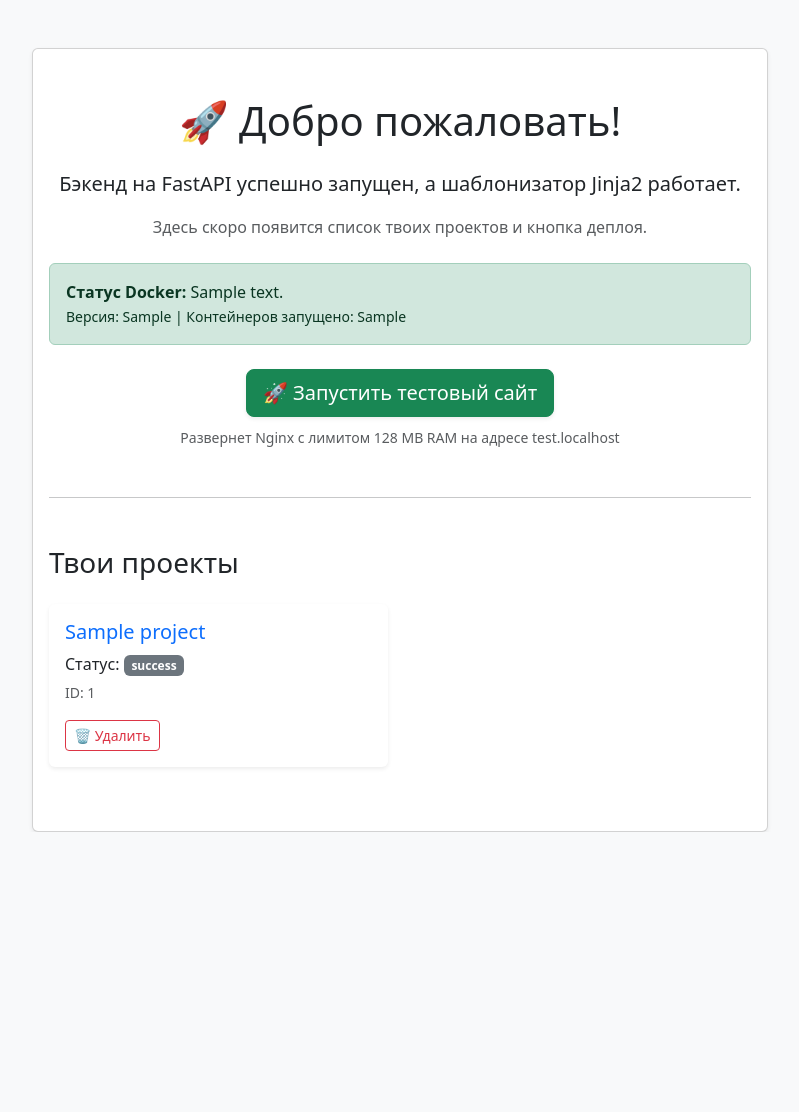
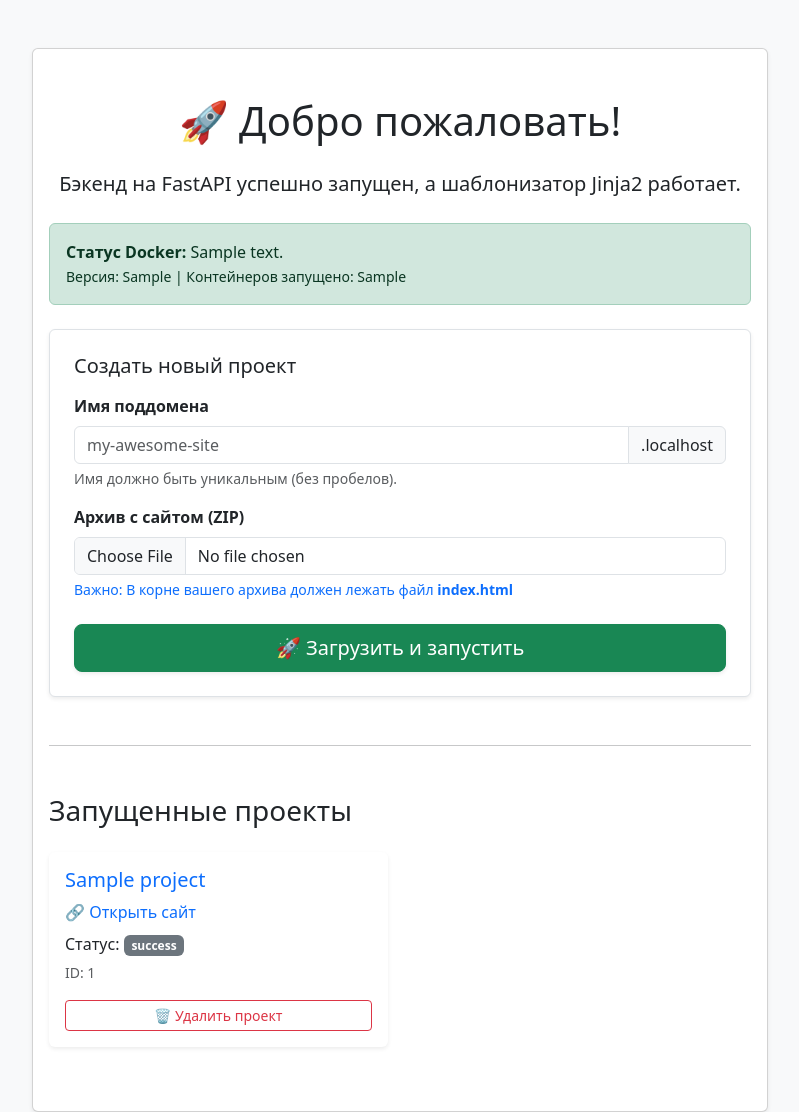
Before and after one commit to axawman/hosting, a FastAPI app: template app/templates/index.html in a window 1280 px wide. Shown: the whole page, without its empty margins (240-1039 px from the left). Before the commit the page ends 832 px from the top, so only its background shows below. Run offline with FastAPI, Linux system fonts and the light colour scheme; the template is opened without the code that fills it: most values are stand-ins (such as "Sample title", 1, 10 or a date in 2020).

Commit message:
добавил фичу ввода имени поддомена и загрузку архива с проектом студента

```diff
--- a/app/main.py
+++ b/app/main.py
@@ -1,18 +1,23 @@
-from fastapi import FastAPI, Request, Form
+from fastapi import FastAPI, Request, Form, UploadFile, File
 from fastapi.templating import Jinja2Templates
 from fastapi.responses import RedirectResponse
-import random
+import os
+import shutil
 
-# ДОБАВИЛИ get_student_containers и delete_student_container в импорт
-from app.docker_manager import ping_docker, create_student_container, get_student_containers, delete_student_container
+from app.docker_manager import (
+    ping_docker,
+    create_student_container,
+    get_student_containers,
+    delete_student_container,
+    is_subdomain_available
+)
 
 app = FastAPI(title="Студенческий Хостинг")
 templates = Jinja2Templates(directory="app/templates")
 
 @app.get("/")
-async def read_root(request: Request):
+async def read_root(request: Request, error: str = None):
     docker_status = ping_docker()
-    # Получаем список проектов
     active_projects = get_student_containers()
 
     return templates.TemplateResponse(
@@ -21,28 +26,46 @@ async def read_root(request: Request):
         context={
             "title": "Панель управления хостингом",
             "docker_status": docker_status,
-            "projects": active_projects # Передаем список в шаблон
+            "projects": active_projects,
+            "error": error  # Передаем текст ошибки, если она есть
         }
     )
 
-# НОВЫЙ ЭНДПОИНТ ДЛЯ СОЗДАНИЯ ПРОЕКТА
-@app.post("/deploy-test")
-async def deploy_test_project(request: Request):
-    project_id = random.randint(1000, 9999)
-    # Генерируем тестовые данные (позже студент будет вводить их сам)
-    project_name = f"test-student-app-{project_id}"
-    # Для теста будем использовать локальный домен, например test.localhost
-    domain = f"test-{project_id}.localhost"
+@app.post("/deploy")
+async def deploy_project(
+    request: Request,
+    subdomain: str = Form(...),
+    file: UploadFile = File(...)
+):
+    # Валидация поддомена
+    if not subdomain.replace("-", "").isalnum():
+        return RedirectResponse(url="/?error=Имя поддомена может содержать только латинские буквы, цифры и дефис", status_code=303)
 
-    # Запускаем контейнер
-    result = create_student_container(project_name, domain)
+    if not is_subdomain_available(subdomain):
+        return RedirectResponse(url="/?error=Этот поддомен уже занят другим проектом", status_code=303)
 
-    # Возвращаем пользователя на главную страницу (пока без вывода логов, просто перезагрузка)
-    # В реальном проекте тут лучше возвращать JSON или выводить сообщение об успехе
-    print(result) # Выведет статус в терминал сервера Uvicorn
+    if not file.filename.endswith('.zip'):
+        return RedirectResponse(url="/?error=Неверный формат файла. Пожалуйста, загрузите ZIP архив", status_code=303)
+
+    # Сохраняем загруженный ZIP во временную папку
+    os.makedirs("/tmp/uploads", exist_ok=True)
+    zip_path = f"/tmp/uploads/{subdomain}.zip"
+
+    with open(zip_path, "wb") as buffer:
+        shutil.copyfileobj(file.file, buffer)
+
+    # Запускаем контейнер с распаковкой
+    result = create_student_container(subdomain, zip_path)
+
+    # Удаляем исходный ZIP архив с сервера (он больше не нужен)
+    os.remove(zip_path)
+
+    # Проверка на ошибки при деплое
+    if result["status"] == "error":
+        return RedirectResponse(url=f"/?error={result['message']}", status_code=303)
+
     return RedirectResponse(url="/", status_code=303)
 
-# НОВЫЙ ЭНДПОИНТ ДЛЯ УДАЛЕНИЯ ПРОЕКТА
 @app.post("/delete/{container_id}")
 async def delete_project(container_id: str):
     delete_student_container(container_id)
--- a/app/templates/index.html
+++ b/app/templates/index.html
@@ -14,7 +14,7 @@
                     <div class="card-body py-5">
                         <h1 class="mb-4">🚀 Добро пожаловать!</h1>
                         <p class="lead">Бэкенд на FastAPI успешно запущен, а шаблонизатор Jinja2 работает.</p>
-                        <p class="text-muted">Здесь скоро появится список твоих проектов и кнопка деплоя.</p>
+
                         <div class="alert {% if docker_status.status == 'success' %}alert-success{% else %}alert-danger{% endif %} mt-4 text-start">
                             <strong>Статус Docker:</strong> {{ docker_status.message }}
                             {% if docker_status.status == 'success' %}
@@ -22,24 +22,54 @@
                                 <small>Версия: {{ docker_status.docker_version }} | Контейнеров запущено: {{ docker_status.containers_running }}</small>
                             {% endif %}
                         </div>
-                        <form action="/deploy-test" method="POST" class="mt-4">
-                            <button type="submit" class="btn btn-success btn-lg shadow-sm">
-                                🚀 Запустить тестовый сайт
+
+                        {% if error %}
+                        <div class="alert alert-danger mt-3 text-start">
+                            ❌ {{ error }}
+                        </div>
+                        {% endif %}
+
+                        <form action="/deploy" method="POST" enctype="multipart/form-data" class="mt-4 text-start bg-white p-4 border rounded shadow-sm">
+                            <h5 class="mb-3">Создать новый проект</h5>
+
+                            <div class="mb-3">
+                                <label for="subdomain" class="form-label fw-bold">Имя поддомена</label>
+                                <div class="input-group">
+                                    <input type="text" class="form-control" id="subdomain" name="subdomain" required pattern="[a-zA-Z0-9-]+" title="Разрешены только латинские буквы, цифры и дефис" placeholder="my-awesome-site">
+                                    <span class="input-group-text">.localhost</span>
+                                </div>
+                                <div class="form-text">Имя должно быть уникальным (без пробелов).</div>
+                            </div>
+
+                            <div class="mb-4">
+                                <label for="file" class="form-label fw-bold">Архив с сайтом (ZIP)</label>
+                                <input class="form-control" type="file" id="file" name="file" accept=".zip" required>
+                                <div class="form-text text-primary">Важно: В корне вашего архива должен лежать файл <strong>index.html</strong></div>
+                            </div>
+
+                            <button type="submit" class="btn btn-success btn-lg w-100 shadow-sm">
+                                🚀 Загрузить и запустить
                             </button>
                         </form>
-                        <p class="text-muted mt-2"><small>Развернет Nginx с лимитом 128 MB RAM на адресе test.localhost</small></p>
+
                         <hr class="my-5">
 
-                        <h3 class="mb-4 text-start">Твои проекты</h3>
+                        <h3 class="mb-4 text-start">Запущенные проекты</h3>
 
                         {% if projects %}
                             <div class="row">
                                 {% for project in projects %}
                                 <div class="col-md-6 mb-3">
-                                    <div class="card border-0 shadow-sm text-start">
-                                        <div class="card-body">
+                                    <div class="card border-0 shadow-sm text-start h-100">
+                                        <div class="card-body d-flex flex-column">
                                             <h5 class="card-title text-primary">{{ project.name }}</h5>
-                                            <p class="card-text mb-1">
+
+                                            {% set project_domain = project.name.replace('student-app-', '') ~ '.localhost' %}
+                                            <a href="http://{{ project_domain }}" target="_blank" class="mb-2 d-block text-decoration-none">
+                                                🔗 Открыть сайт
+                                            </a>
+
+                                            <p class="card-text mb-1 mt-auto">
                                                 Статус:
                                                 <span class="badge {% if project.status == 'running' %}bg-success{% else %}bg-secondary{% endif %}">
                                                     {{ project.status }}
@@ -47,8 +77,8 @@
                                             </p>
                                             <p class="card-text mb-3"><small class="text-muted">ID: {{ project.id }}</small></p>
 
-                                            <form action="/delete/{{ project.id }}" method="POST" onsubmit="return confirm('Точно удалить проект?');">
-                                                <button type="submit" class="btn btn-outline-danger btn-sm">🗑 Удалить</button>
+                                            <form action="/delete/{{ project.id }}" method="POST" onsubmit="return confirm('Вы уверены, что хотите полностью удалить этот проект?');">
+                                                <button type="submit" class="btn btn-outline-danger btn-sm w-100">🗑 Удалить проект</button>
                                             </form>
                                         </div>
                                     </div>
@@ -56,8 +86,8 @@
                                 {% endfor %}
                             </div>
                         {% else %}
-                            <div class="alert alert-secondary" role="alert">
-                                У тебя пока нет запущенных проектов.
+                            <div class="alert alert-secondary text-start" role="alert">
+                                У вас пока нет запущенных проектов.
                             </div>
                         {% endif %}
                     </div>
--- a/requirements.txt
+++ b/requirements.txt
@@ -4,3 +4,4 @@ docker
 sqlalchemy
 psycopg2-binary
 jinja2
+python-multipart
```
Also changed, not shown: app/docker_manager.py (+72 -41 lines).
